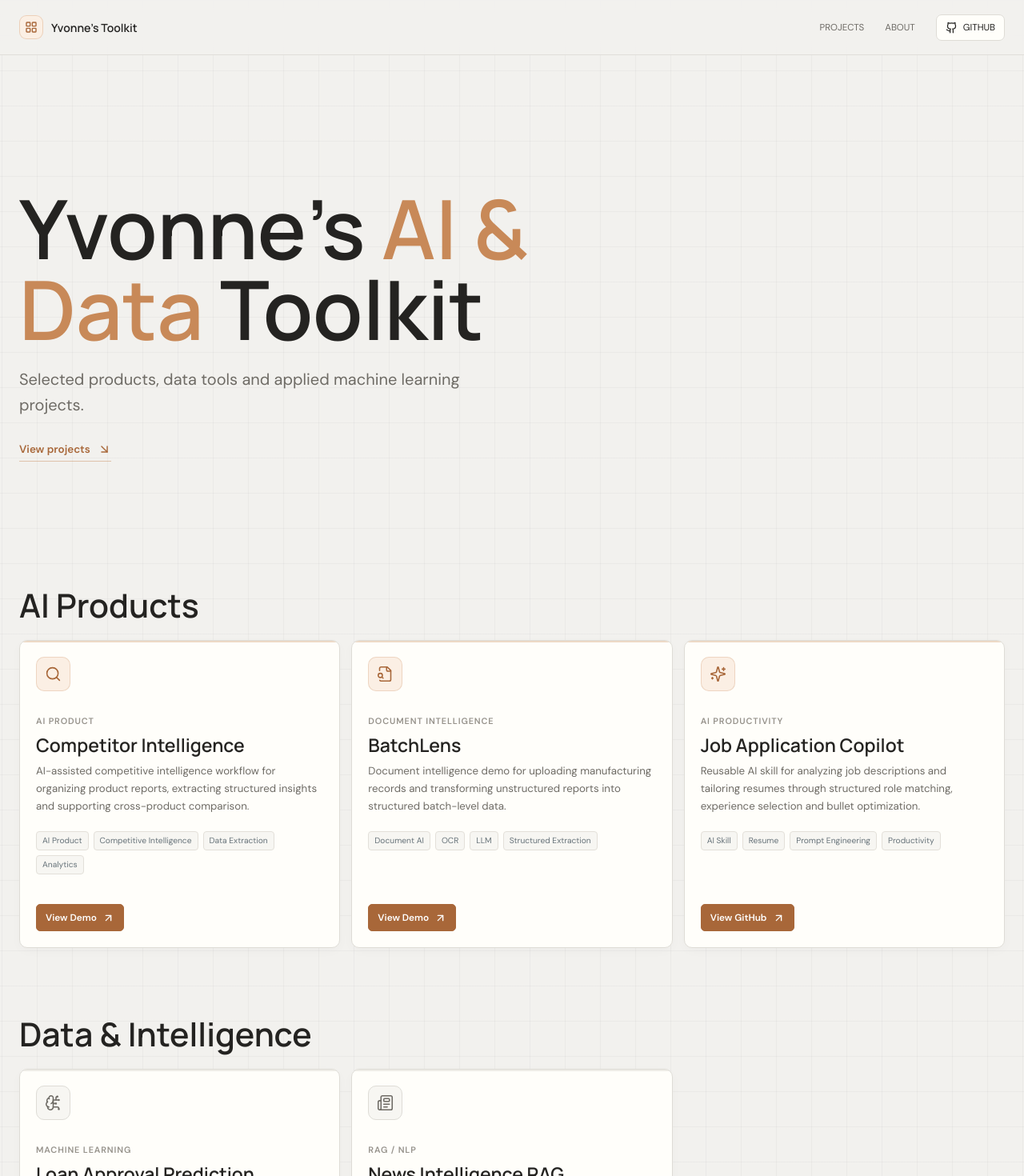
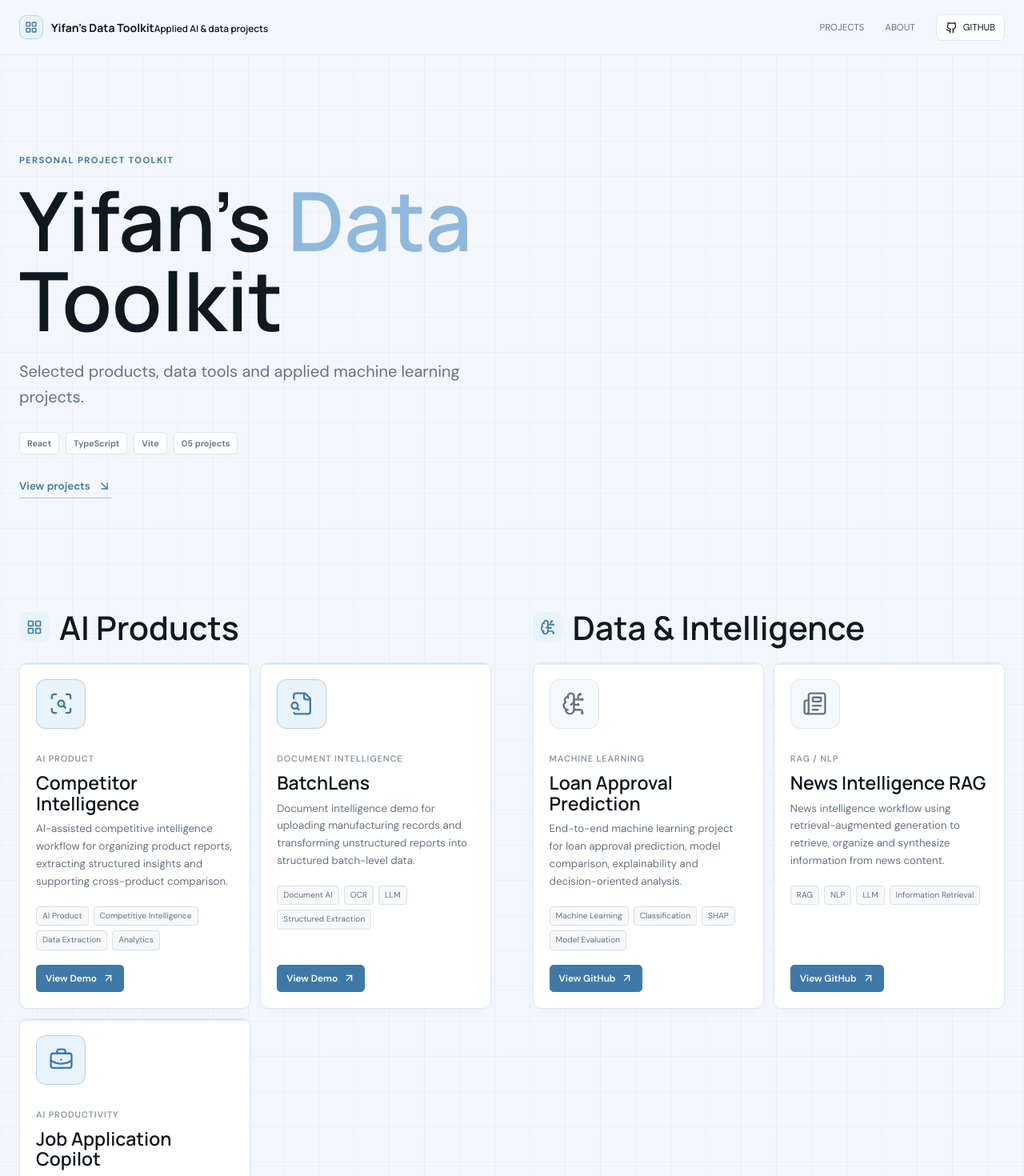
Before and after one commit to jiny16pg/Data-Toolkit, a React (Vite) app: page / in a window 1280 px wide. Shown: the top 1470 px of the page at 80% size. Built offline with nearby package versions, Linux system fonts and the light colour scheme.

Commit message:
Refresh data toolkit launcher UI

```diff
--- a/index.html
+++ b/index.html
@@ -3,8 +3,8 @@
   <head>
     <meta charset="UTF-8" />
     <meta name="viewport" content="width=device-width, initial-scale=1.0" />
-    <meta name="description" content="Yvonne's AI and data project toolkit." />
-    <title>Yvonne's AI &amp; Data Toolkit</title>
+    <meta name="description" content="Yifan's data project toolkit." />
+    <title>Yifan's Data Toolkit</title>
   </head>
   <body>
     <div id="root"></div>
--- a/src/App.tsx
+++ b/src/App.tsx
@@ -14,15 +14,10 @@ function App() {
       <Header />
       <main>
         <Hero />
-        <ProjectSection
-          id="projects"
-          title="AI Products"
-          projects={aiProducts}
-        />
-        <ProjectSection
-          title="Data & Intelligence"
-          projects={dataProjects}
-        />
+        <div className="projects-board page-section" id="projects">
+          <ProjectSection title="AI Products" projects={aiProducts} icon="products" />
+          <ProjectSection title="Data & Intelligence" projects={dataProjects} icon="data" />
+        </div>
         <About />
       </main>
       <Footer />
--- a/src/components/Footer.tsx
+++ b/src/components/Footer.tsx
@@ -8,15 +8,15 @@ export function Footer() {
           <span className="brand-mark" aria-hidden="true">
             <LayoutGrid size={14} strokeWidth={2.1} />
           </span>
-          <span>Yvonne&apos;s Toolkit</span>
+          <span>Yifan&apos;s Data Toolkit</span>
         </a>
-        <p>Built with React + Vite</p>
+        <p>Built with React · TypeScript · Vite</p>
         <a href="https://github.com/jiny16pg/Data-Toolkit" target="_blank" rel="noopener noreferrer">
           <Github size={14} aria-hidden="true" />
           GitHub
           <ArrowUpRight size={13} aria-hidden="true" />
         </a>
-        <p>© {new Date().getFullYear()} Yvonne&apos;s Toolkit</p>
+        <p>© {new Date().getFullYear()} Yifan&apos;s Data Toolkit</p>
       </div>
     </footer>
   )
--- a/src/components/Header.tsx
+++ b/src/components/Header.tsx
@@ -4,11 +4,14 @@ export function Header() {
   return (
     <header className="site-header">
       <div className="header-inner">
-        <a className="brand" href="#top" aria-label="Yvonne's Toolkit home">
+        <a className="brand" href="#top" aria-label="Yifan's Data Toolkit home">
           <span className="brand-mark" aria-hidden="true">
             <LayoutGrid size={16} strokeWidth={2.1} />
           </span>
-          <span>Yvonne&apos;s Toolkit</span>
+          <span className="brand-copy">
+            <strong>Yifan&apos;s Data Toolkit</strong>
+            <small>Applied AI &amp; data projects</small>
+          </span>
         </a>
 
         <nav className="primary-nav" aria-label="Primary navigation">
--- a/src/components/Hero.tsx
+++ b/src/components/Hero.tsx
@@ -4,10 +4,17 @@ export function Hero() {
   return (
     <section className="hero-section" id="top" aria-labelledby="hero-title">
       <div className="hero-copy">
+        <p className="hero-kicker">Personal project toolkit</p>
         <h1 id="hero-title">
-          Yvonne&apos;s <em>AI &amp; Data</em> Toolkit
+          Yifan&apos;s <em>Data</em> Toolkit
         </h1>
         <p className="hero-lede">Selected products, data tools and applied machine learning projects.</p>
+        <div className="hero-meta" aria-label="Project toolkit details">
+          <span>React</span>
+          <span>TypeScript</span>
+          <span>Vite</span>
+          <span>05 projects</span>
+        </div>
         <a className="hero-link" href="#projects">
           View projects
           <ArrowDownRight size={17} aria-hidden="true" />
--- a/src/components/ProjectCard.tsx
+++ b/src/components/ProjectCard.tsx
@@ -1,18 +1,19 @@
 import {
   ArrowUpRight,
   BrainCircuit,
+  BriefcaseBusiness,
   FileSearch,
   Newspaper,
-  Search,
+  ScanSearch,
   Sparkles,
 } from 'lucide-react'
 import type { LucideIcon } from 'lucide-react'
 import type { Project } from '../types/project'
 
 const iconMap: Record<Project['icon'], LucideIcon> = {
-  search: Search,
+  search: ScanSearch,
   'file-search': FileSearch,
-  'wand-sparkles': Sparkles,
+  'wand-sparkles': BriefcaseBusiness,
   'brain-circuit': BrainCircuit,
   newspaper: Newspaper,
 }
@@ -47,7 +48,7 @@ export function ProjectCard({ project }: { project: Project }) {
     <article className={`project-card ${project.featured ? 'is-featured' : ''}`} data-accent={project.accent}>
       <div className="card-topline">
         <div className="project-icon" aria-hidden="true">
-          <Icon size={21} strokeWidth={1.8} />
+          <Icon size={31} strokeWidth={1.8} />
         </div>
       </div>
       <div className="project-card-content">
--- a/src/components/ProjectSection.tsx
+++ b/src/components/ProjectSection.tsx
@@ -1,16 +1,22 @@
 import type { Project } from '../types/project'
 import { ProjectCard } from './ProjectCard'
+import { BrainCircuit, LayoutGrid } from 'lucide-react'
 
 interface ProjectSectionProps {
-  id?: string
   title: string
   projects: Project[]
+  icon: 'products' | 'data'
 }
 
-export function ProjectSection({ id, title, projects }: ProjectSectionProps) {
+export function ProjectSection({ id, title, projects, icon }: ProjectSectionProps) {
+  const SectionIcon = icon === 'products' ? LayoutGrid : BrainCircuit
+
   return (
-    <section className="projects-section page-section" id={id} aria-labelledby={`${title}-heading`}>
+    <section className="projects-section" aria-labelledby={`${title}-heading`}>
       <div className="section-heading">
+        <span className="section-icon" aria-hidden="true">
+          <SectionIcon size={20} strokeWidth={2} />
+        </span>
         <h2 id={`${title}-heading`}>{title}</h2>
       </div>
       <div className="project-grid">
--- a/src/data/projects.ts
+++ b/src/data/projects.ts
@@ -15,7 +15,7 @@ export const projects: Project[] = [
     secondaryAction: 'View Project',
     secondaryUrl: 'https://jiny16pg.github.io/competitor-intelligence-demo/',
     featured: true,
-    accent: 'orange',
+    accent: 'blue',
   },
   {
     id: 'batchlens',
@@ -31,7 +31,7 @@ export const projects: Project[] = [
     secondaryAction: 'View Project',
     secondaryUrl: 'https://jiny16pg.github.io/data-extraction-pipeline-demo/',
     featured: true,
-    accent: 'orange',
+    accent: 'blue',
   },
   {
     id: 'job-application-copilot',
@@ -47,7 +47,7 @@ export const projects: Project[] = [
     secondaryAction: 'How It Works',
     secondaryUrl: 'https://github.com/yvonnejinn/job-application-copilot',
     featured: true,
-    accent: 'orange',
+    accent: 'blue',
   },
   {
     id: 'loan-approval-prediction',
--- a/src/index.css
+++ b/src/index.css
@@ -3,20 +3,20 @@
 :root {
   font-family: 'DM Sans', 'Segoe UI', sans-serif;
   color: #242321;
-  background: #f2f1ee;
+  background: #f3f7fb;
   font-synthesis: none;
   text-rendering: optimizeLegibility;
-  --bg: #f2f1ee;
-  --surface: #fffefa;
-  --surface-soft: #f7f6f2;
-  --text-primary: #242321;
-  --text-secondary: #6e6b65;
-  --text-muted: #96928b;
-  --border: #dedcd6;
-  --border-strong: #c9c5bc;
-  --accent: #c88958;
-  --accent-deep: #a86739;
-  --accent-soft: #fbefe4;
+  --bg: #f3f7fb;
+  --surface: #ffffff;
+  --surface-soft: #f5f9fd;
+  --text-primary: #101820;
+  --text-secondary: #647383;
+  --text-muted: #8a98a6;
+  --border: #dce6ef;
+  --border-strong: #b9cbd9;
+  --accent: #8eb9dc;
+  --accent-deep: #3f79a8;
+  --accent-soft: #e8f3fb;
   --radius: 10px;
   --content-width: 1240px;
 }
@@ -34,8 +34,8 @@ body {
   min-height: 100vh;
   margin: 0;
   background-color: var(--bg);
-  background-image: linear-gradient(rgba(36, 35, 33, 0.035) 1px, transparent 1px),
-    linear-gradient(90deg, rgba(36, 35, 33, 0.035) 1px, transparent 1px);
+  background-image: linear-gradient(rgba(46, 79, 106, 0.04) 1px, transparent 1px),
+    linear-gradient(90deg, rgba(46, 79, 106, 0.04) 1px, transparent 1px);
   background-position: center top;
   background-size: 44px 44px;
 }
@@ -55,7 +55,7 @@ a {
 }
 
 a:focus-visible {
-  outline: 3px solid rgba(200, 137, 88, 0.45);
+  outline: 3px solid rgba(63, 121, 168, 0.42);
   outline-offset: 4px;
 }
 
@@ -71,8 +71,8 @@ a:focus-visible {
   position: sticky;
   z-index: 10;
   top: 0;
-  border-bottom: 1px solid rgba(222, 220, 214, 0.88);
-  background: rgba(242, 241, 238, 0.94);
+  border-bottom: 1px solid rgba(220, 230, 239, 0.9);
+  background: rgba(243, 247, 251, 0.94);
   backdrop-filter: blur(16px);
 }
 
@@ -107,7 +107,7 @@ a:focus-visible {
   width: 30px;
   height: 30px;
   place-items: center;
-  border: 1px solid rgba(200, 137, 88, 0.3);
+  border: 1px solid rgba(142, 185, 220, 0.52);
   border-radius: 9px;
   color: var(--accent-deep);
   background: var(--accent-soft);
@@ -147,7 +147,7 @@ a:focus-visible {
 }
 
 .hero-section {
-  padding: clamp(92px, 13vw, 170px) 0 90px;
+  padding: clamp(76px, 10vw, 124px) 0 72px;
 }
 
 .hero-copy {
@@ -203,13 +203,39 @@ h1 em {
 
 .hero-link {
   padding-bottom: 6px;
-  border-bottom: 1px solid rgba(200, 137, 88, 0.45);
+  border-bottom: 1px solid rgba(63, 121, 168, 0.42);
   transition: gap 180ms ease, border-color 180ms ease;
 }
 
 .hero-link:hover {
   gap: 13px;
-  border-color: var(--accent);
+  border-color: var(--accent-deep);
+}
+
+.hero-kicker {
+  margin-bottom: 18px;
+  color: var(--accent-deep);
+  font-size: 0.7rem;
+  font-weight: 700;
+  letter-spacing: 0.12em;
+  text-transform: uppercase;
+}
+
+.hero-meta {
+  display: flex;
+  flex-wrap: wrap;
+  gap: 8px;
+  margin-bottom: 28px;
+}
+
+.hero-meta span {
+  padding: 6px 9px;
+  border: 1px solid var(--border);
+  border-radius: 5px;
+  color: var(--text-secondary);
+  background: rgba(255, 255, 255, 0.72);
+  font-size: 0.68rem;
+  font-weight: 600;
 }
 
 .page-section {
@@ -217,12 +243,28 @@ h1 em {
   scroll-margin-top: 72px;
 }
 
-.projects-section + .projects-section {
-  padding-top: 18px;
+.projects-board {
+  display: grid;
+  grid-template-columns: repeat(2, minmax(0, 1fr));
+  align-items: start;
+  gap: clamp(28px, 4vw, 62px);
 }
 
 .section-heading {
+  display: flex;
+  align-items: center;
+  gap: 12px;
   margin-bottom: 22px;
+}
+
+.section-icon {
+  display: grid;
+  width: 38px;
+  height: 38px;
+  place-items: center;
+  border-radius: 10px;
+  color: var(--accent-deep);
+  background: var(--accent-soft);
 }
 
 .section-heading h2,
@@ -235,15 +277,15 @@ h1 em {
 
 .project-grid {
   display: grid;
-  grid-template-columns: repeat(3, minmax(0, 1fr));
-  gap: 14px;
+  grid-template-columns: repeat(2, minmax(0, 1fr));
+  gap: 12px;
 }
 
 .project-card {
   position: relative;
   display: flex;
   min-width: 0;
-  min-height: 385px;
+  min-height: 360px;
   flex-direction: column;
   padding: 20px;
   overflow: hidden;
@@ -265,7 +307,7 @@ h1 em {
   opacity: 0.32;
 }
 
-.project-card[data-accent='orange']::before {
+.project-card[data-accent='blue']::before {
   background: var(--accent);
 }
 
@@ -289,17 +331,17 @@ h1 em {
 
 .project-icon {
   display: grid;
-  width: 43px;
-  height: 43px;
+  width: 62px;
+  height: 62px;
   place-items: center;
   border: 1px solid var(--border);
-  border-radius: 10px;
+  border-radius: 12px;
   color: var(--text-secondary);
   background: var(--surface-soft);
 }
 
-.project-card[data-accent='orange'] .project-icon {
-  border-color: rgba(200, 137, 88, 0.25);
+.project-card[data-accent='blue'] .project-icon {
+  border-color: rgba(142, 185, 220, 0.56);
   color: var(--accent-deep);
   background: var(--accent-soft);
 }
@@ -378,8 +420,8 @@ h1 em {
 }
 
 .project-action-primary:hover {
-  border-color: #8f572f;
-  background: #8f572f;
+  border-color: #2e628f;
+  background: #2e628f;
 }
 
 .project-action-secondary {
@@ -429,12 +471,12 @@ h1 em {
 
 .text-link {
   padding-bottom: 6px;
-  border-bottom: 1px solid rgba(200, 137, 88, 0.45);
+  border-bottom: 1px solid rgba(63, 121, 168, 0.42);
 }
 
 .site-footer {
   border-top: 1px solid var(--border);
-  background: #e9e7e1;
+  background: #e4edf5;
 }
 
 .footer-inner {
@@ -504,14 +546,6 @@ h1 em {
     font-size: clamp(3rem, 7vw, 5rem);
   }
 
-  .project-grid {
-    grid-template-columns: repeat(2, minmax(0, 1fr));
-  }
-
-  .project-card:last-child {
-    grid-column: span 2;
-  }
-
 }
 
 @media (max-width: 700px) {
@@ -547,13 +581,16 @@ h1 em {
     font-size: clamp(2.8rem, 14vw, 4.5rem);
   }
 
+  .projects-board {
+    grid-template-columns: 1fr;
+    gap: 12px;
+  }
+
   .project-grid {
     grid-template-columns: 1fr;
   }
 
-  .project-card,
-  .project-card:last-child {
-    grid-column: auto;
+  .project-card {
     min-height: 0;
   }
 
--- a/src/types/project.ts
+++ b/src/types/project.ts
@@ -20,5 +20,5 @@ export interface Project {
   secondaryAction: string
   secondaryUrl: string
   featured: boolean
-  accent: 'neutral' | 'orange'
+  accent: 'neutral' | 'blue'
 }
```
Also changed, not shown: 1 other file (tests, documents, lock files or other folders).
